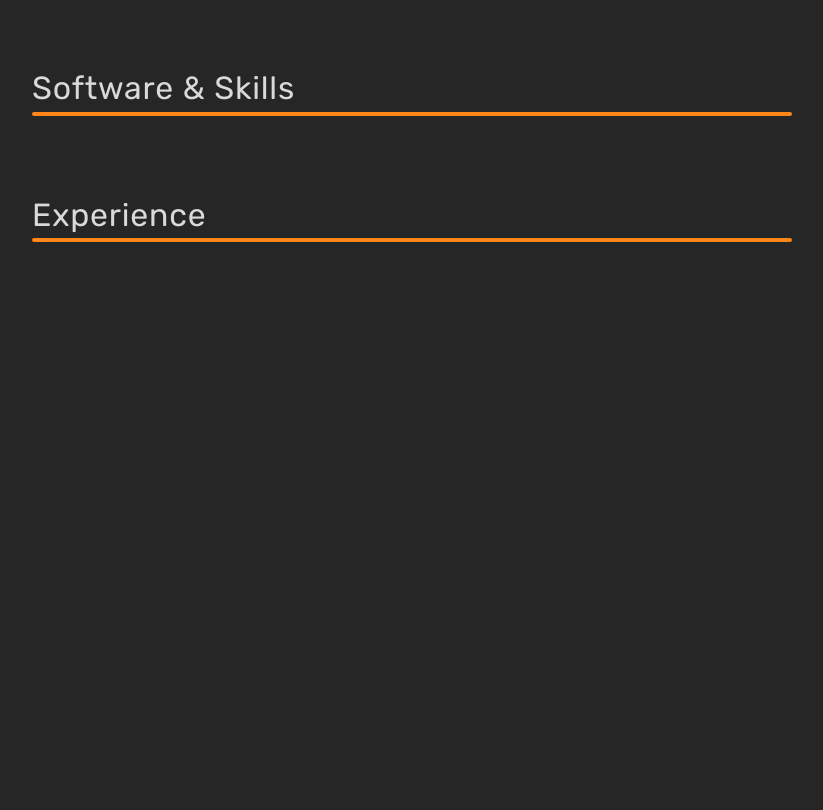
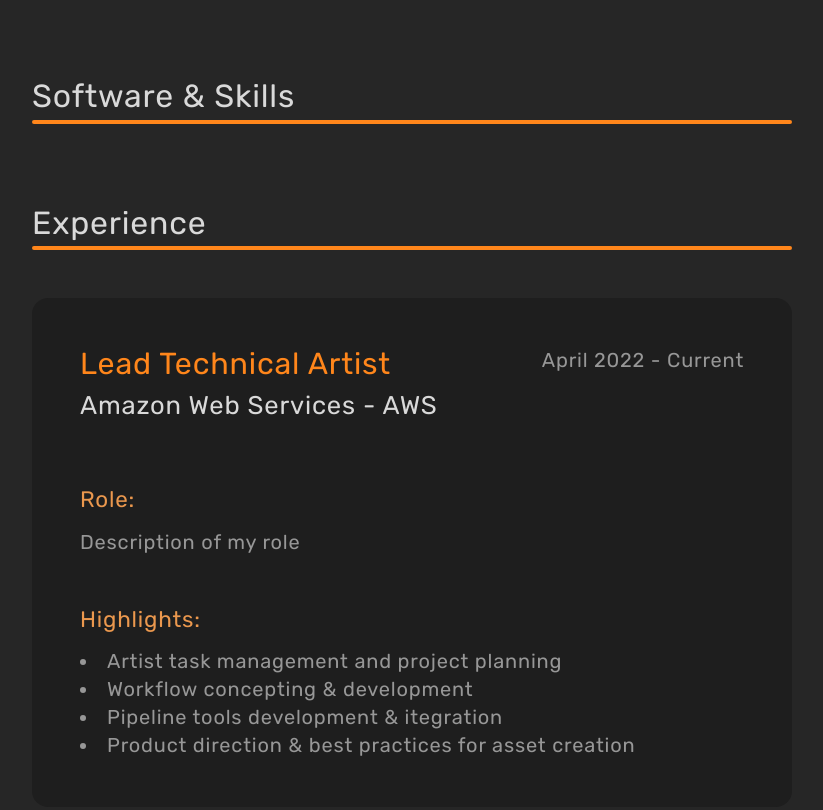
Before and after one commit to RyskDigital/RyskDigital.github.io, a plain HTML site: page Resume.html in a window 1280 px wide. Shown: the part 868-1678 px from the top of the page, without its empty margins (228-1051 px from the left). Before the commit the page ends 1110 px from the top, so only its background shows below. Drawn offline with Linux system fonts and the light colour scheme.

Commit message:
Added experience card

```diff
--- a/Resume.html
+++ b/Resume.html
@@ -174,6 +174,35 @@
                     <h4>Experience</h4>
                     <div class="section-divider"></div>
                 </div>
+                <div class="exp-card-container">
+                    <div class="exp-card">
+                        <div class="job-info">
+                            <h5>Lead Technical Artist</h5>
+                            <p>April 2022 - Current</p>
+                            <h6>Amazon Web Services - AWS</h6>
+                        </div>
+                        <div>
+                            <p class="highlight-text">Role:</p>
+                            <p class="exp-description">
+                                Description of my role
+                            </p>
+                        </div>
+                        <div>
+                            <p class="highlight-text">Highlights:</p>
+                            <ul>
+                                <li>
+                                    Artist task management and project planning
+                                </li>
+                                <li>Workflow concepting & development</li>
+                                <li>Pipeline tools development & itegration</li>
+                                <li>
+                                    Product direction & best practices for asset
+                                    creation
+                                </li>
+                            </ul>
+                        </div>
+                    </div>
+                </div>
             </section>
         </div>
         <script>
--- a/css/main.scss
+++ b/css/main.scss
@@ -9,6 +9,7 @@
     --text-color: #979797;
     --text-color-light: #d9d9d9;
     --text-color-dark: #1a1a1a;
+    --exp-highlight: #eb984e;
 }
 
 html {
--- a/css/resume.scss
+++ b/css/resume.scss
@@ -184,6 +184,76 @@
     font-size: 1.25rem;
     letter-spacing: 0.05rem;
     line-height: 1.4;
+    margin: 3rem 0 0;
+}
+
+.exp-card-container {
+    display: grid;
+    row-gap: 3rem;
+    margin: 3rem 0;
+}
+
+.exp-card {
+    background-color: var(--background-color-dark);
+    border-radius: 1rem;
+    display: grid;
+    grid-template-rows: auto;
+    padding: 3rem;
+    row-gap: 3rem;
+
+    p {
+        max-width: 70ch;
+        color: var(--text-color);
+        font-size: 1.25rem;
+        letter-spacing: 0.05rem;
+        line-height: 1.4;
+        margin: 0;
+    }
+
+    .job-info {
+        display: grid;
+        grid-template-columns: auto auto;
+
+        h5 {
+            color: var(--primary-accent-color);
+            font-size: 1.9rem;
+            letter-spacing: 0.05rem;
+            font-weight: 500;
+            margin: 0;
+        }
+
+        h6 {
+            color: var(--text-color-light);
+            font-size: 1.6rem;
+            letter-spacing: 0.05rem;
+            font-weight: 500;
+            margin: 0.5rem 0 1rem;
+        }
+
+        p {
+            text-align: right;
+        }
+    }
+
+    .highlight-text {
+        color: var(--exp-highlight);
+        font-size: 1.4rem;
+        letter-spacing: 0.05rem;
+        line-height: 1.4;
+        margin: 0 0 0.75rem;
+    }
+
+    ul {
+        list-style: disc inside;
+    }
+
+    li {
+        max-width: 70ch;
+        color: var(--text-color);
+        font-size: 1.25rem;
+        letter-spacing: 0.05rem;
+        line-height: 1.4;
+    }
 }
 
 @media screen and (max-width: 1300px) {
```
Also changed, not shown: css/main.css, css/resume.css.
